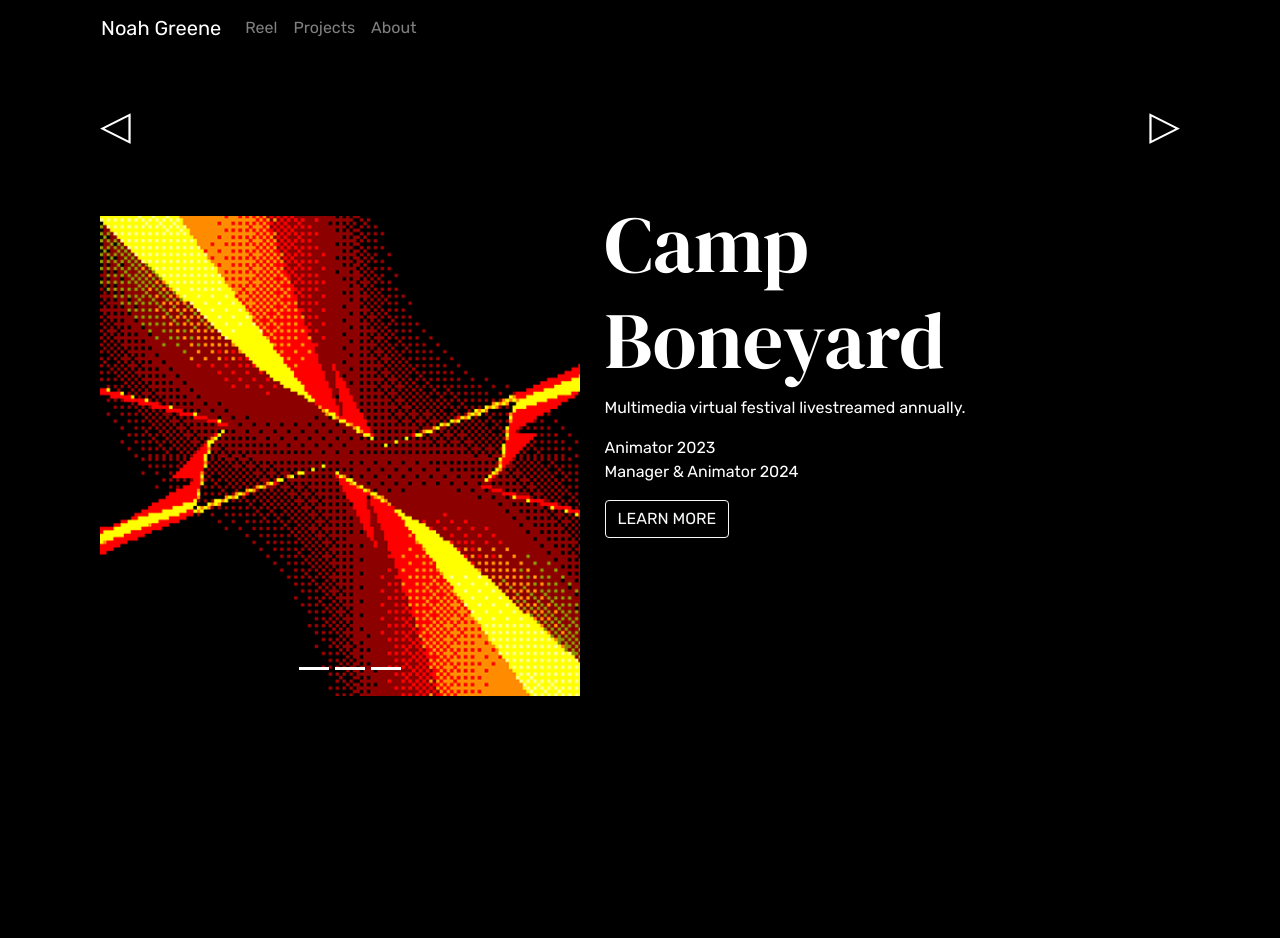
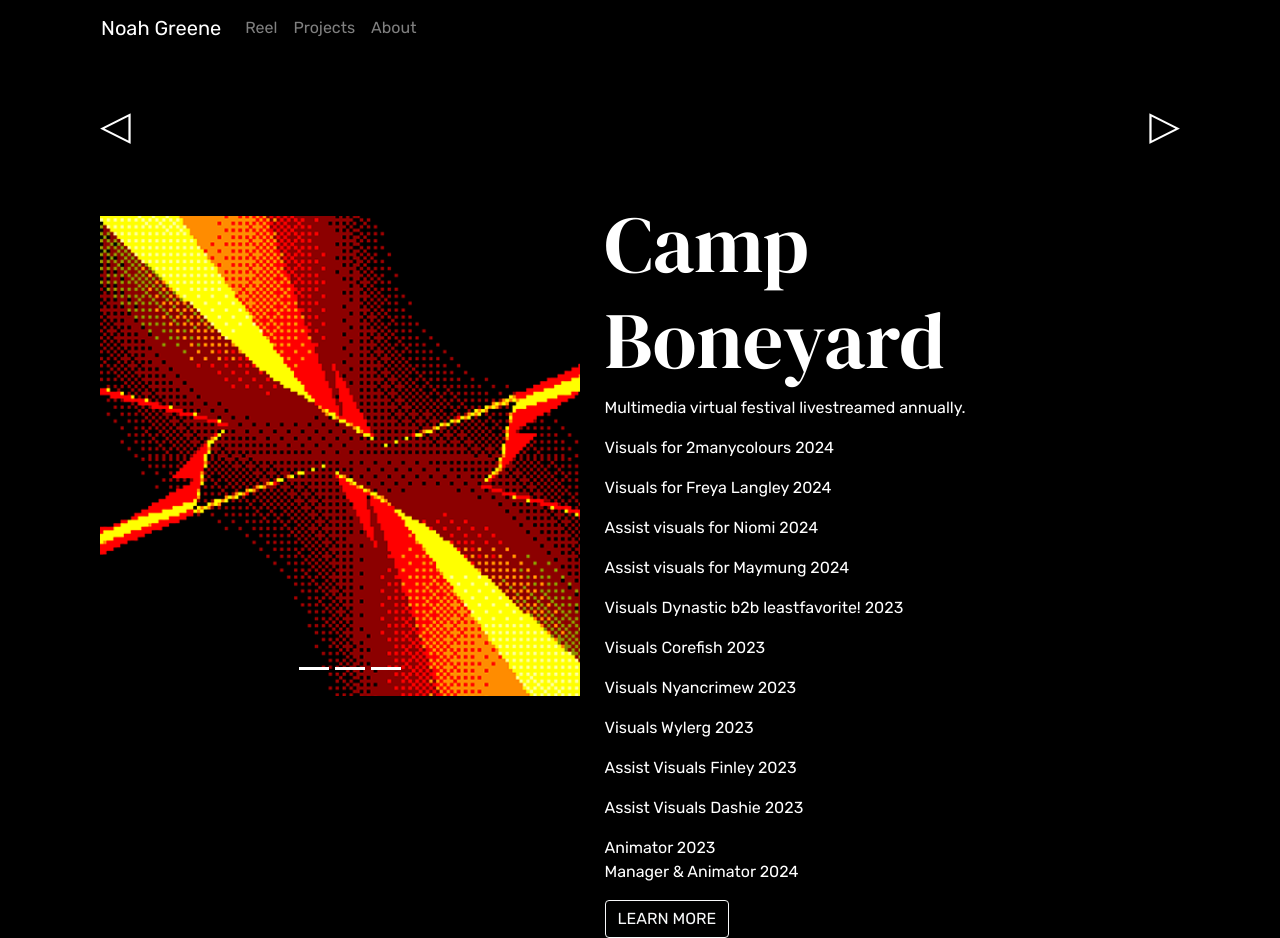
Before and after one commit to miairene/miairene.github.io, a Jekyll site: the page built from _projects/cby.md, in a window 1280 px wide. Built offline with Jekyll 4.4.1, drawn with Linux system fonts in a browser that asks for light colours; before the commit the page ends 900 px from its top, so only the background shows below that.

Commit message:
Update cby.md

```diff
--- a/_projects/cby.md
+++ b/_projects/cby.md
@@ -11,5 +11,26 @@ watch_link: 'https://boneyard.camp/'
 
 Multimedia virtual festival livestreamed annually.
 
+Visuals for 2manycolours 2024
+
+Visuals for Freya Langley 2024
+
+Assist visuals for Niomi 2024
+
+Assist visuals for Maymung 2024
+
+Visuals Dynastic b2b leastfavorite! 2023
+
+Visuals Corefish 2023
+
+Visuals Nyancrimew 2023
+
+Visuals Wylerg 2023
+
+Assist Visuals Finley 2023
+
+Assist Visuals Dashie 2023
+
+
 Animator 2023<br>
 Manager & Animator 2024
```
